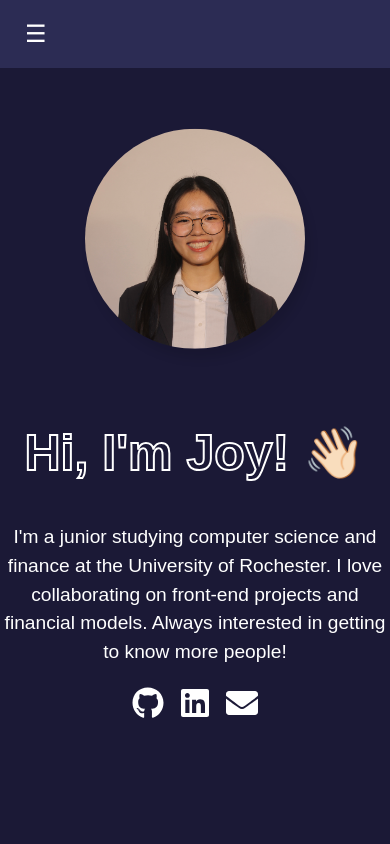
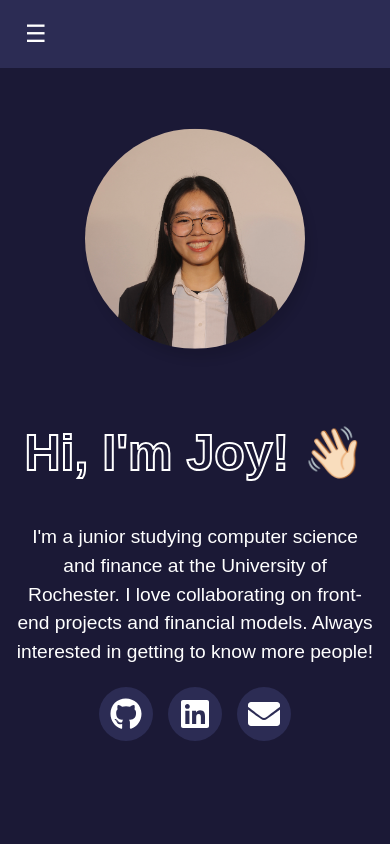
Before and after one commit to jxiang0608/personal-website, a React (Vite) app: page / in a window 390 px wide. Shown: the top 844 px of the page. Built offline with nearby package versions, Linux system fonts and the light colour scheme; a web font is replaced by a local one.

Commit message:
made icons more interactive

```diff
--- a/src/About/About.module.css
+++ b/src/About/About.module.css
@@ -49,8 +49,16 @@
 }
 
 .iconLink {
+    display: flex;
+    justify-content: center;
+    align-items: center;
+    padding: 2px;
     font-size: 2rem;
     color: white;
+    background-color: #2c2c54;
+    width: 50px;
+    height: 50px;
+    border-radius: 50%;
     text-decoration: none;
     transition: color 0.3s;
     transition: transform 0.3s ease, box-shadow 0.3s ease;
@@ -58,5 +66,15 @@
 
 .iconLink:hover {
     transform: scale(1.05);
+    background-color: #27274a;
     box-shadow: 0 8px 16px rgba(0, 0, 0, 0.2);
 }
+
+@media (max-width: 768px) {
+    .description {
+        font-size: 1.2rem;
+        margin: 20px 20px;
+        line-height: 1.5;
+        font-family: Avenir, sans-serif;
+    }
+}
```
